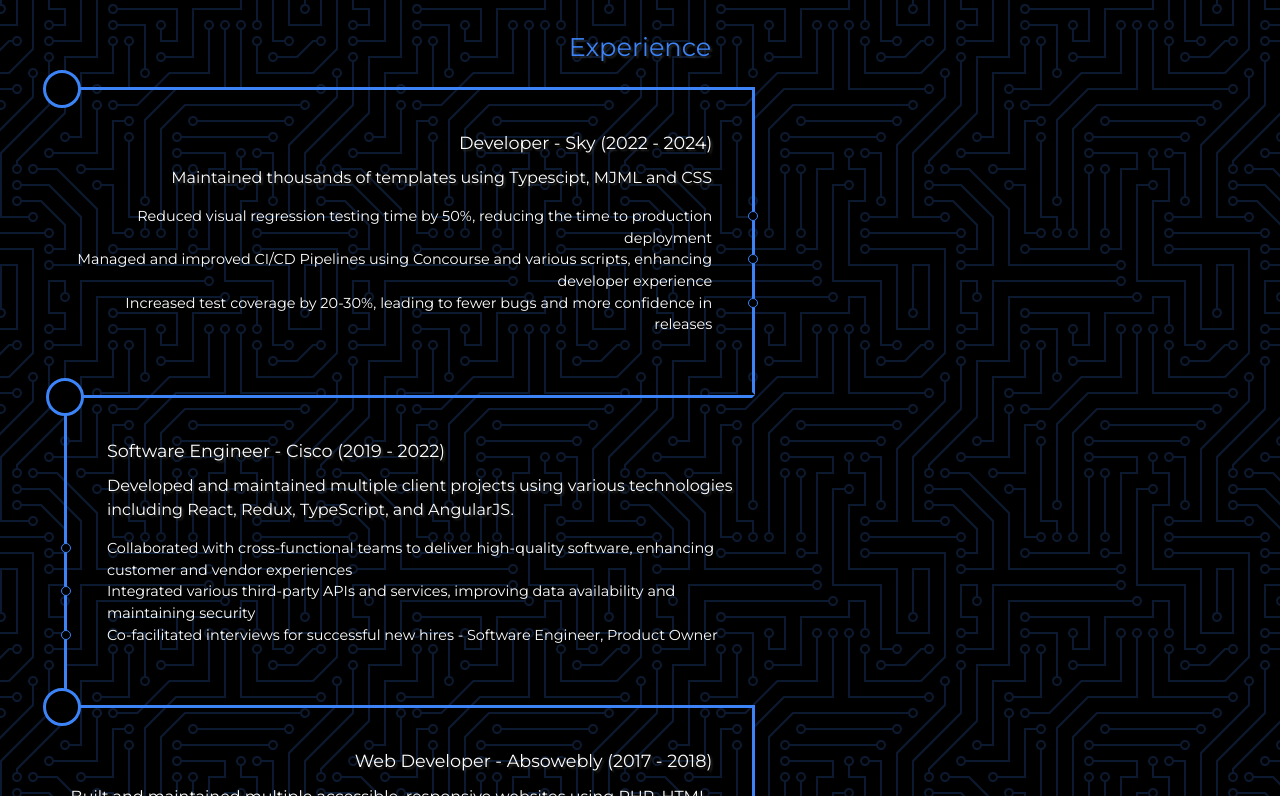
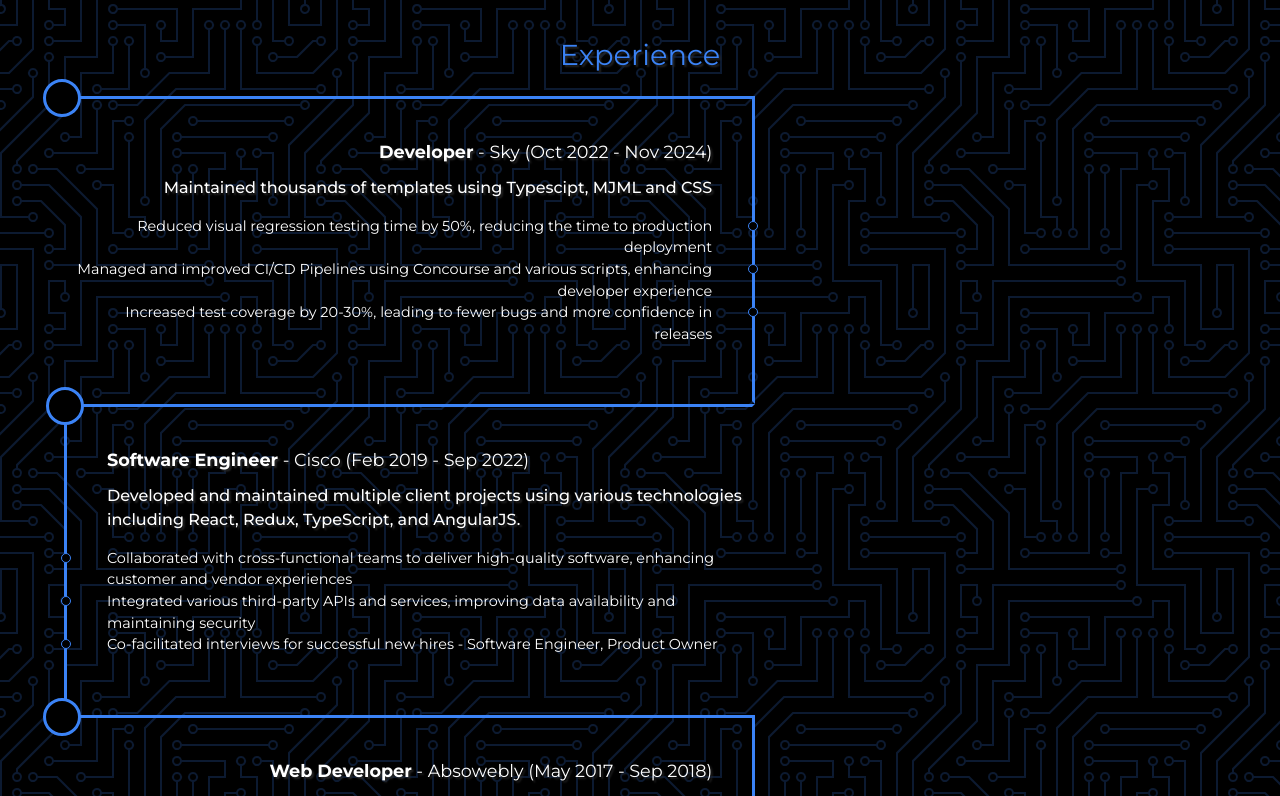
Before and after one commit to ctrlaltpat/portfolio, a Next.js app: page /about in a window 1280 px wide. Shown: the part 904-1700 px from the top of the page. Built offline with nearby package versions, Linux system fonts and the light colour scheme; no server answers.

Commit message:
[chore]: about page style updates and minor changes to modal

```diff
--- a/app/about/page.tsx
+++ b/app/about/page.tsx
@@ -49,7 +49,7 @@
           {experience.map(({ title, company, tenure, description, work }) => (
             <div className="work" key={company.substring(0, 3)}>
               <h5>
-                {title} - {company} ({tenure})
+                <strong>{title}</strong> - {company} ({tenure})
               </h5>
               <p>{description}</p>
               <ul>
--- a/app/styles/_app.scss
+++ b/app/styles/_app.scss
@@ -40,6 +40,7 @@
         transition: all 0.5s ease-in-out;
         &:hover {
           transform: rotateY(360deg);
+          color: var(--clr-white);
         }
       }
     }
@@ -201,6 +202,9 @@
       }
     }
   }
+  .cap-btn {
+    margin: 40px;
+  }
 }
 
 .snippet {
@@ -345,7 +349,7 @@
   }
   h4 {
     margin: 40px auto 20px;
-    font-size: 1.6rem;
+    font-size: 1.8rem;
     font-weight: 400;
     color: var(--clr-main);
   }
@@ -415,6 +419,7 @@
 
       p {
         margin: 0;
+        font-weight: 500;
       }
 
       ul {
--- a/app/styles/globals.css
+++ b/app/styles/globals.css
@@ -58,7 +58,6 @@
 
 body {
   color: #ffffff;
-  /* background: var(--background); */
   background-color: #000000;
   background-image: var(--bg-img);
   font-family: "Ubuntu Mono", Arial, Helvetica, sans-serif;
@@ -67,6 +66,10 @@
 
   line-height: 1.5;
   min-height: 100vh;
+
+  transition-property: opacity, transform;
+  transition-timing-function: ease-in-out;
+  transition-duration: 300ms;
 }
 
 img,
@@ -206,3 +209,8 @@
     font-size: 1.2rem;
   }
 }
+
+.page-transition {
+  opacity: 0.1;
+  transform: translateY(-10px);
+}
--- a/components/ui/modal/index.tsx
+++ b/components/ui/modal/index.tsx
@@ -40,12 +40,12 @@
                 {item.type === "image" && <Img item={item} />}
                 {item.type === "video" && <Video item={item} />}
               </div>
-              <button onClick={onClose} className="cap-btn">
-                Esc
-              </button>
             </div>
           )}
         </div>
+        <button onClick={onClose} className="cap-btn">
+          Esc
+        </button>
       </div>
     </div>
   );
--- a/lib/content.ts
+++ b/lib/content.ts
@@ -9,7 +9,7 @@
   {
     title: "Developer",
     company: "Sky",
-    tenure: "2022 - 2024",
+    tenure: "Oct 2022 - Nov 2024",
     description:
       "Maintained thousands of templates using Typescipt, MJML and CSS",
     work: [
@@ -21,7 +21,7 @@
   {
     title: "Software Engineer",
     company: "Cisco",
-    tenure: "2019 - 2022",
+    tenure: "Feb 2019 - Sep 2022",
     description:
       "Developed and maintained multiple client projects using various technologies including React, Redux, TypeScript, and AngularJS.",
     work: [
@@ -33,7 +33,7 @@
   {
     title: "Web Developer",
     company: "Absowebly",
-    tenure: "2017 - 2018",
+    tenure: "May 2017 - Sep 2018",
     description:
       "Built and maintained multiple accessible, responsive websites using PHP, HTML, CSS, and JavaScript.",
     work: [
```
Also changed, not shown: components/ui/modal/modal.scss (+12 -7 lines).
